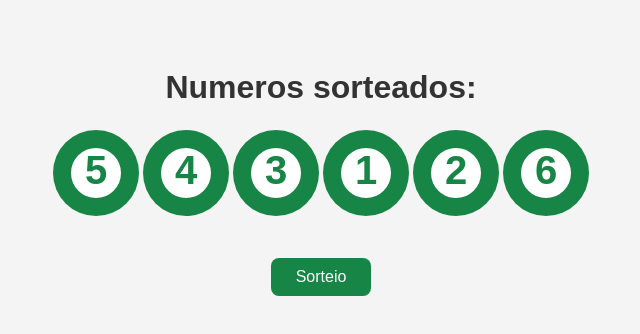
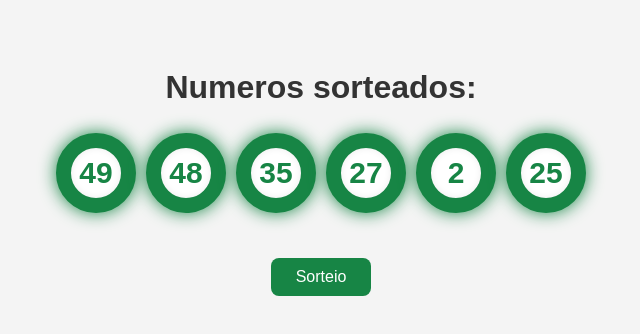
Before and after one commit to patricklimp/Loteria, a plain HTML site: page index.html in a window 1280 px wide. Both pictures are taken after a click on the button "Sorteio". Shown: the whole page, without its empty margins (319-959 px from the left). Drawn offline with Linux system fonts and the light colour scheme.

Commit message:
atualização

```diff
--- a/script.js
+++ b/script.js
@@ -5,7 +5,7 @@ function sortearNumeros (){
     const numeros = [];
 
     while (numeros.length < 6) {
-        const num = Math.floor(Math.random() * 6) + 1;
+        const num = Math.floor(Math.random() * 60) + 1;
         if (!numeros.includes(num)) {
             numeros.push(num);
         }
--- a/style.css
+++ b/style.css
@@ -15,20 +15,22 @@ body {
 
   .numero {
     display: inline-block;
-    background-color: #178545;
-    border: 15px solid #178545;
-    color: #178545;
-    background-clip: content-box;
+    background-color: white;           /* centro branco */
+    border: 15px solid #178545;         /* borda verde escura */
+    color: #178545;                    /* número verde escuro */
+    background-clip: padding-box;
     border-radius: 50%;
     width: 50px;
     height: 50px;
-    line-height: 44px;
+    line-height: 50px;
     text-align: center;
     margin: 5px;
     font-weight: bold;
-    font-size: 40px;
-    background-color: white;
-    box-shadow: 0 0 0 3px #178545;
+    font-size: 30px;
+    box-shadow:
+      0 0 10px #178545,                /* brilho externo */
+      inset 0 0 5px rgba(0, 0, 0, 0.05); /* leve sombra interna pra profundidade */
+    animation: brilho 2s infinite ease-in-out;
   }
 
   button {
@@ -46,3 +48,16 @@ body {
   button:hover {
     background-color: #27ae60;
   }
+
+  @keyframes brilho {
+    0%, 100% {
+      box-shadow:
+        0 0 10px #178545,
+        inset 0 0 5px rgba(0, 0, 0, 0.05);
+    }
+    50% {
+      box-shadow:
+        0 0 18px #178545,
+        inset 0 0 8px rgba(0, 0, 0, 0.08);
+    }
+  }
```
